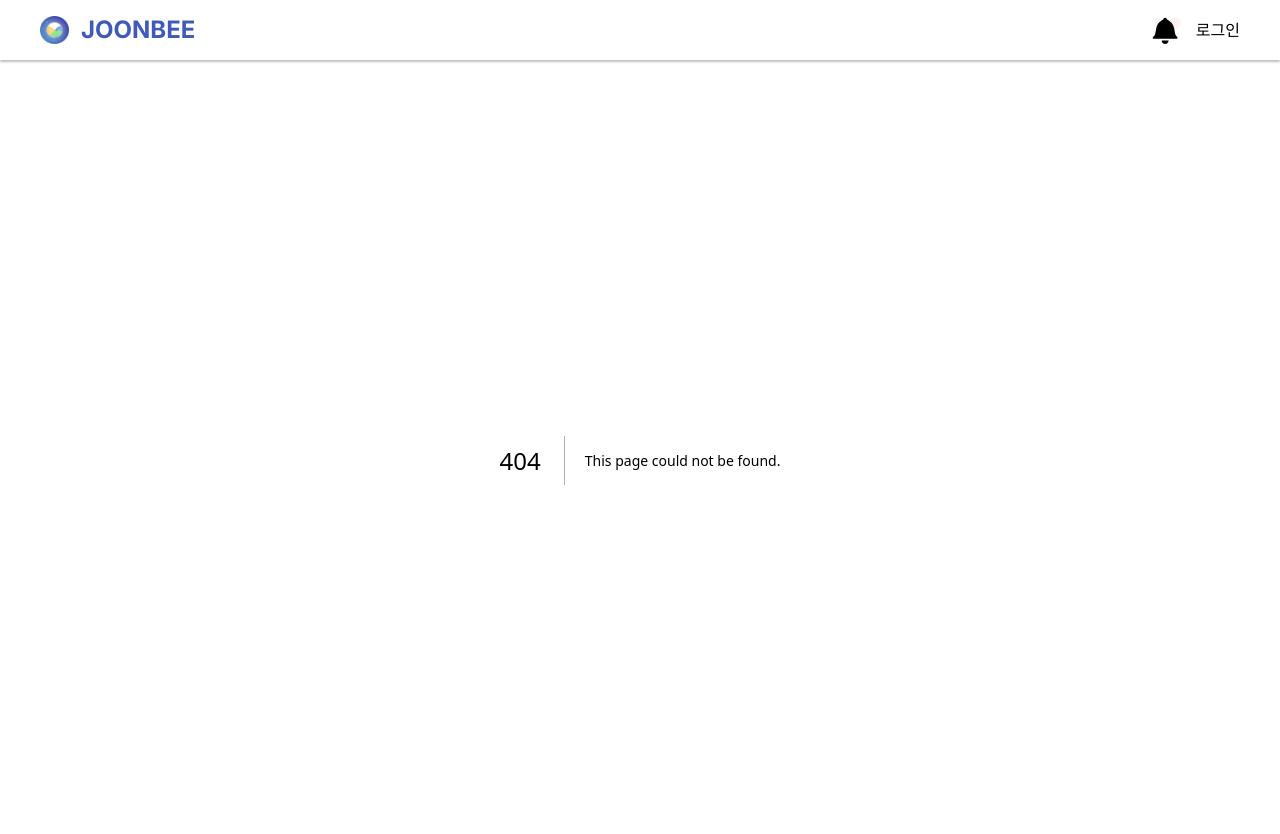
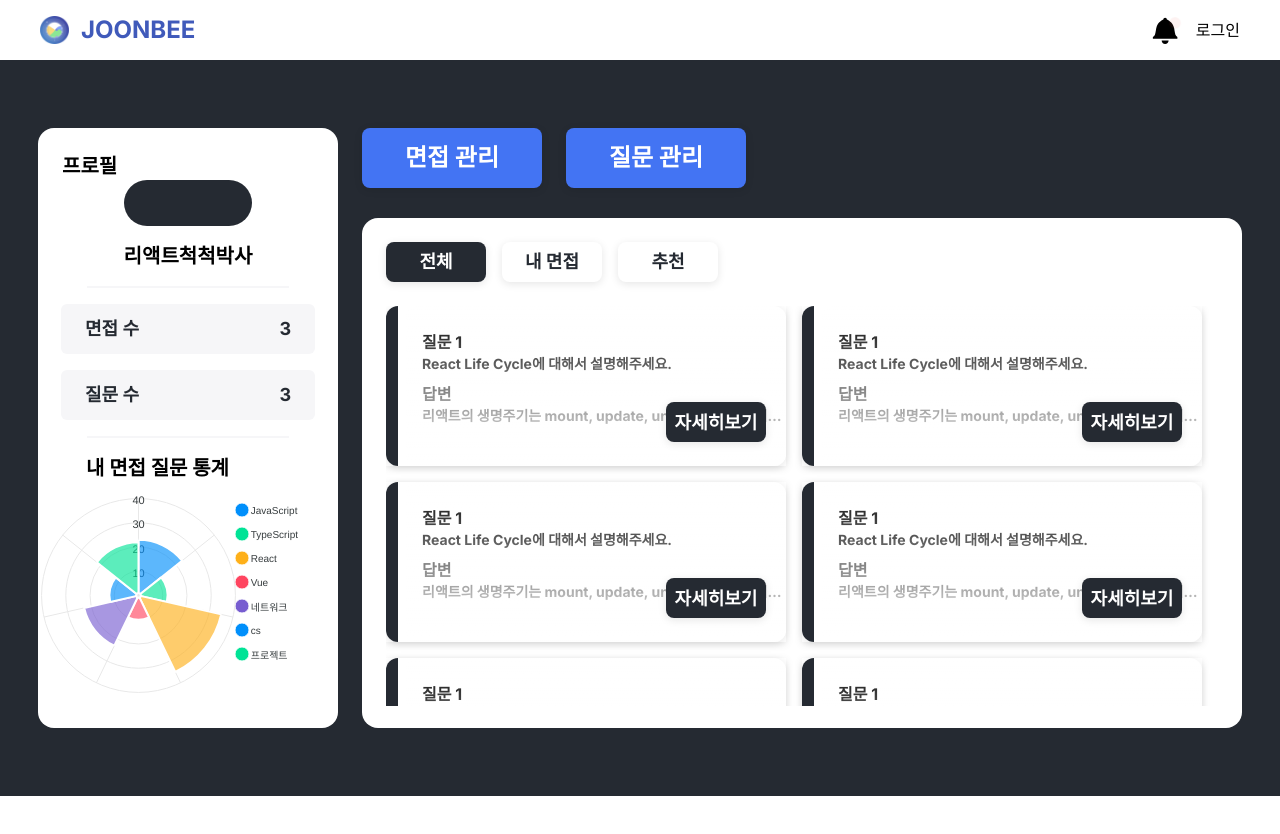
Before and after one commit to kjungit/joonbee-fe, a Next.js app: page /my in a window 1280 px wide. Before the commit this address had no page. Shown: the top 834 px of the page. After the commit the page ends 800 px from the top, so only its background shows below. Built offline with nearby package versions, Linux system fonts and the light colour scheme.

Commit message:
KAN-87 Feat: 마이페이지 면접관리 구현

```diff
--- /dev/null
+++ b/src/app/my/page.tsx
@@ -0,0 +1,93 @@
+'use client';
+import { DetailAnswerCard } from '@/components/common/DetailAnswerCard';
+import { ItemProps, RadioButtonGroup } from '@/components/common/RadioButtonGroup';
+import Profile from '@/components/page/My/Profile';
+import { Button } from '@/components/ui/Button';
+import React from 'react';
+
+interface DataProps {
+  id: number;
+  question: string;
+  answer: string;
+}
+
+const data = [
+  {
+    id: 1,
+    question: 'React Life Cycle에 대해서 설명해주세요.',
+    answer: '리액트의 생명주기는 mount, update, unmount 세가지의 주기를 가지고 있습니다.',
+  },
+  {
+    id: 2,
+    question: 'React Life Cycle에 대해서 설명해주세요.',
+    answer: '리액트의 생명주기는 mount, update, unmount 세가지의 주기를 가지고 있습니다.',
+  },
+  {
+    id: 3,
+    question: 'React Life Cycle에 대해서 설명해주세요.',
+    answer: '리액트의 생명주기는 mount, update, unmount 세가지의 주기를 가지고 있습니다.',
+  },
+  {
+    id: 4,
+    question: 'React Life Cycle에 대해서 설명해주세요.',
+    answer: '리액트의 생명주기는 mount, update, unmount 세가지의 주기를 가지고 있습니다.',
+  },
+  {
+    id: 5,
+    question: 'React Life Cycle에 대해서 설명해주세요.',
+    answer: '리액트의 생명주기는 mount, update, unmount 세가지의 주기를 가지고 있습니다.',
+  },
+  {
+    id: 6,
+    question: 'React Life Cycle에 대해서 설명해주세요.',
+    answer: '리액트의 생명주기는 mount, update, unmount 세가지의 주기를 가지고 있습니다.',
+  },
+  ,
+  {
+    id: 7,
+    question: 'React Life Cycle에 대해서 설명해주세요.',
+    answer: '리액트의 생명주기는 mount, update, unmount 세가지의 주기를 가지고 있습니다.',
+  },
+  {
+    id: 8,
+    question: 'React Life Cycle에 대해서 설명해주세요.',
+    answer: '리액트의 생명주기는 mount, update, unmount 세가지의 주기를 가지고 있습니다.',
+  },
+] as DataProps[];
+
+export default function MyPage() {
+  const onClickCategory = (item: ItemProps) => {};
+
+  return (
+    <div className="bg-main-primary w-full h-full flex justify-center items-center">
+      <div className="flex  gap-6  ">
+        <Profile />
+        <div className="flex flex-col justify-between gap-6 ">
+          <div className="flex gap-6">
+            <Button size="2md">면접 관리</Button>
+            <Button size="2md">질문 관리</Button>
+          </div>
+          <div className="bg-white w-[880px] rounded-2xl p-6 h-full lg:h-[510px] 2xl:h-[620px]">
+            <RadioButtonGroup
+              size="sm"
+              data={[
+                { id: 1, text: '전체' },
+                { id: 2, text: '내 면접' },
+                { id: 3, text: '추천' },
+              ]}
+              onClickFunc={onClickCategory}
+            />
+            <ul className="flex flex-wrap mt-6 gap-4 overflow-y-scroll lg:h-[400px] 2xl:h-[520px]">
+              {data &&
+                data.map(i => (
+                  <li key={i.id}>
+                    <DetailAnswerCard answer={i.answer} question={i.question} onClick={() => {}} />
+                  </li>
+                ))}
+            </ul>
+          </div>
+        </div>
+      </div>
+    </div>
+  );
+}
```
